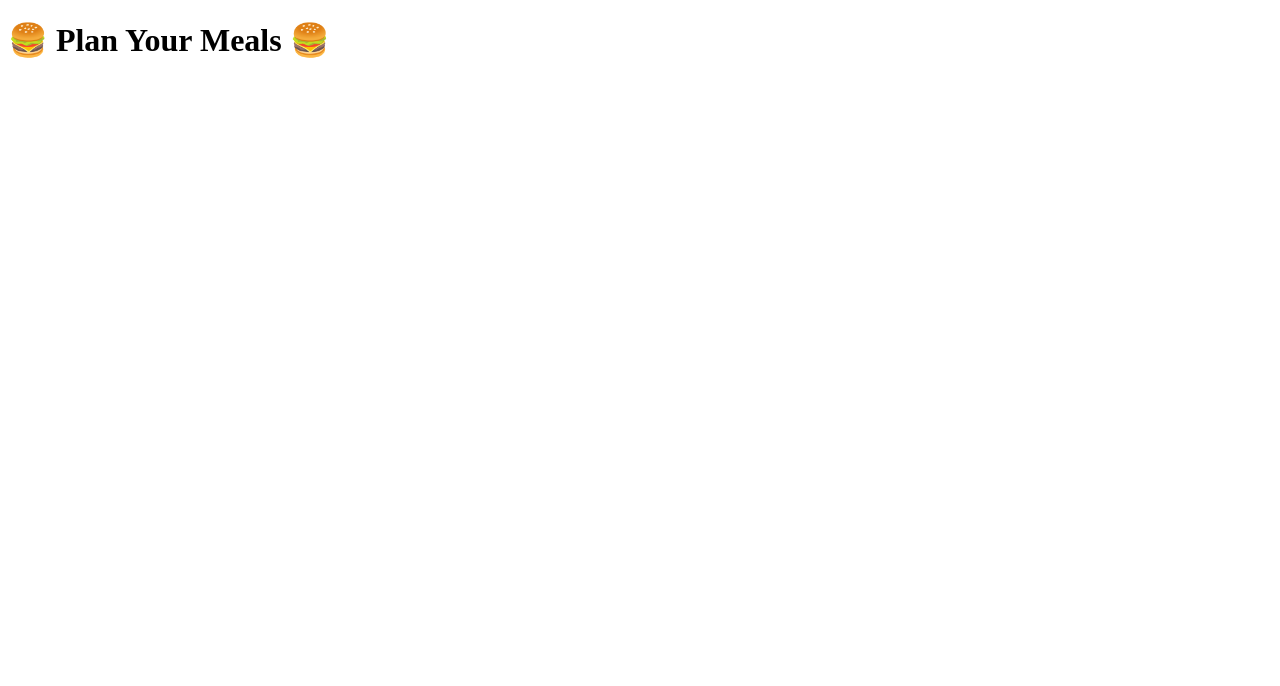
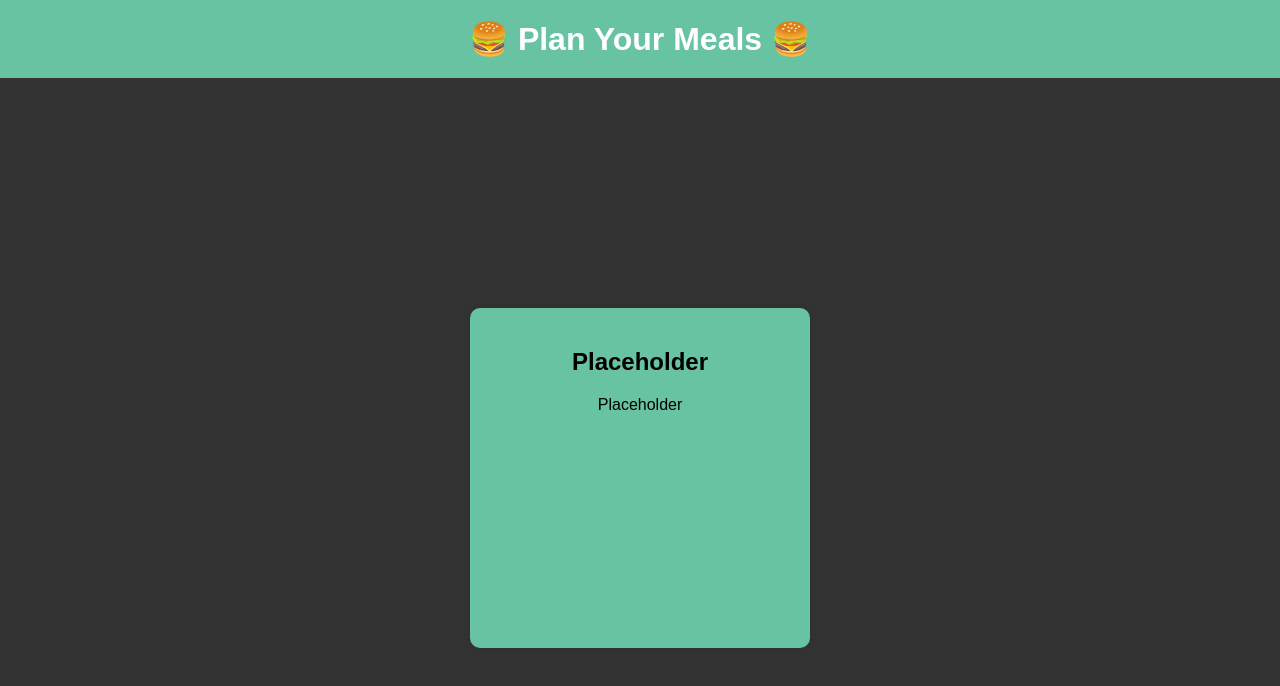
Before and after one commit to prismhead26/Meal-Planner-Project, a plain HTML site: page index.html in a window 1280 px wide. Drawn offline with nearby package versions, Linux system fonts and the light colour scheme; no server answers.

Commit message:
started basic css

```diff
--- a/assets/CSS/style.css
+++ b/assets/CSS/style.css
@@ -0,0 +1,54 @@
+body, h1 {
+    margin: 0;
+    padding: 0;
+}
+
+body {
+    background-color: #333333;
+    font-family: Arial, sans-serif;
+}
+
+header {
+    background-color: #68c3a3;
+    padding: 20px;
+    text-align: center;
+}
+
+h1 {
+    color: #fff;
+    font-size: 2em;
+}
+
+main {
+    padding: 20px;
+}
+
+button {
+    background-color: #68c3a3;
+    color: #fff;
+    border: none;
+    padding: 10px 20px;
+    cursor: pointer;
+    border-radius: 5px;
+}
+
+button:hover {
+    background-color: #5ba48a;
+}
+
+
+a {
+    color: #007bff;
+    text-decoration: none;
+}
+
+a:hover {
+    text-decoration: underline;
+}
+
+
+@media (max-width: 768px) {
+    h1 {
+        font-size: 1.5em;
+    }
+}
--- a/index.html
+++ b/index.html
@@ -3,20 +3,39 @@
 <head>
     <meta charset="UTF-8">
     <meta name="viewport" content="width=device-width, initial-scale=1.0">
-    <!-- needs a CSS stylesheet other than bootstrap -->
     <link rel="stylesheet" href="https://cdnjs.cloudflare.com/ajax/libs/font-awesome/6.5.1/css/all.min.css">
     <link rel="stylesheet" href="./assets/CSS/style.css">
     <title>Meal Planner</title>
+    <style>
+        .container {
+            display: flex;
+            justify-content: center;
+            align-items: center;
+            height: 100vh;
+        }
+
+        .box {
+            width: 300px;
+            height: 300px;
+            background-color: #68c3a3; /* Light green */
+            border-radius: 10px;
+            box-shadow: 0 0 10px rgba(0, 0, 0, 0.1);
+            text-align: center;
+            padding: 20px;
+        }
+    </style>
 </head>
 <body>
     <header>
         <h1>🍔 Plan Your Meals 🍔</h1>
     </header>
-    <script
-        src="https://code.jquery.com/jquery-3.7.1.min.js"
-        integrity="sha256-/JqT3SQfawRcv/BIHPThkBvs0OEvtFFmqPF/lYI/Cxo="
-        crossorigin="anonymous"></script>
-
+    <div class="container">
+        <div class="box">
+            <h2>Placeholder</h2>
+            <p>Placeholder</p>
+        </div>
+    </div>
+    <script src="https://code.jquery.com/jquery-3.7.1.min.js" integrity="sha256-/JqT3SQfawRcv/BIHPThkBvs0OEvtFFmqPF/lYI/Cxo=" crossorigin="anonymous"></script>
     <script src="./assets/JS/main.js"></script>
 </body>
 </html>
```
